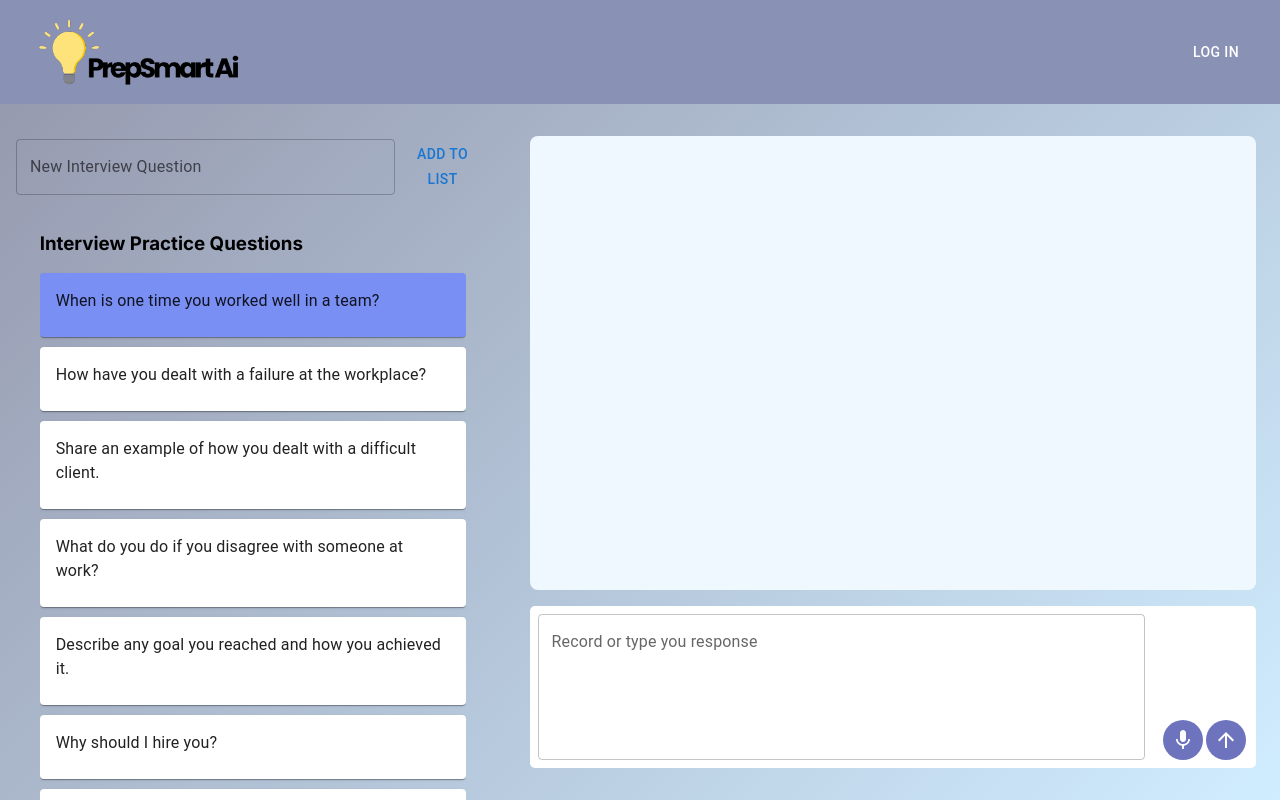
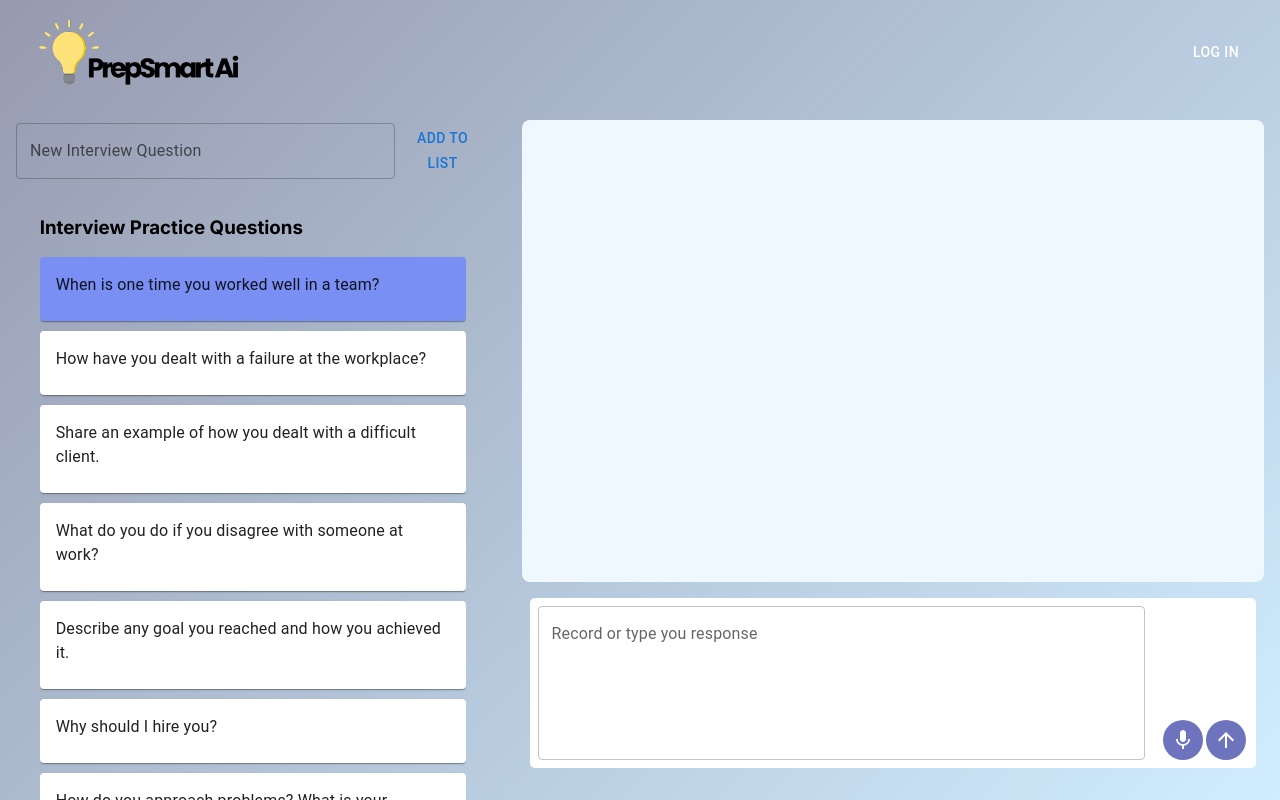
Before and after one commit to meganong1/prep-smart, a Next.js app: page / in a window 1280 px wide. Built offline with nearby package versions, Linux system fonts and the light colour scheme.

Commit message:
Remove top bar and reformat prompt
Removed top bar for a cleaner look and modified the prompt inside of the form

```diff
--- a/src/app/page.jsx
+++ b/src/app/page.jsx
@@ -138,8 +138,8 @@ export default function Page() {
                     onSubmit={(e) => {
                         e.preventDefault();
                         let textWithPrompt = responsePrompt + questions[selectedQuestionIndex]
-                            + "to the answer (be very specific, keep under 250 words):" + text
-                            + ". if the response is too short, be very harsh";
+                        + "You are an interview coach rating interviewee's reponse to this interview question: " + text
+                        + "Give the interviewee's response feedback on whether it's good or bad, if it's bad give them actionable stpes to improve. Don't have to give examples.";
                         complete(textWithPrompt);
                     }}>
                     <TextField
--- a/src/app/page.module.css
+++ b/src/app/page.module.css
@@ -3,18 +3,17 @@
     flex-direction: column;
     max-height: 100vh;
     height: 100vh;
+    background: linear-gradient(135deg, #969aaf, #D0EDFF);
 }
 
 .top {
     display: flex;
-    background: #8991b5;
     justify-content: space-between;
-    padding: 1rem 2rem;
+    padding: 1rem 2rem 0 2rem;
 }
 
 .bottom {
     display: flex;
-    background: linear-gradient(135deg, #969aaf, #D0EDFF);
     overflow: auto;
     height: 100%;
 }
@@ -73,7 +72,7 @@
     overflow-y: scroll;
     border-radius: 8px;
     width: 100%;
-    padding: 0.5rem;
+    padding: 0rem 1rem;
 
     .completion {
         white-space: pre-wrap;
```
